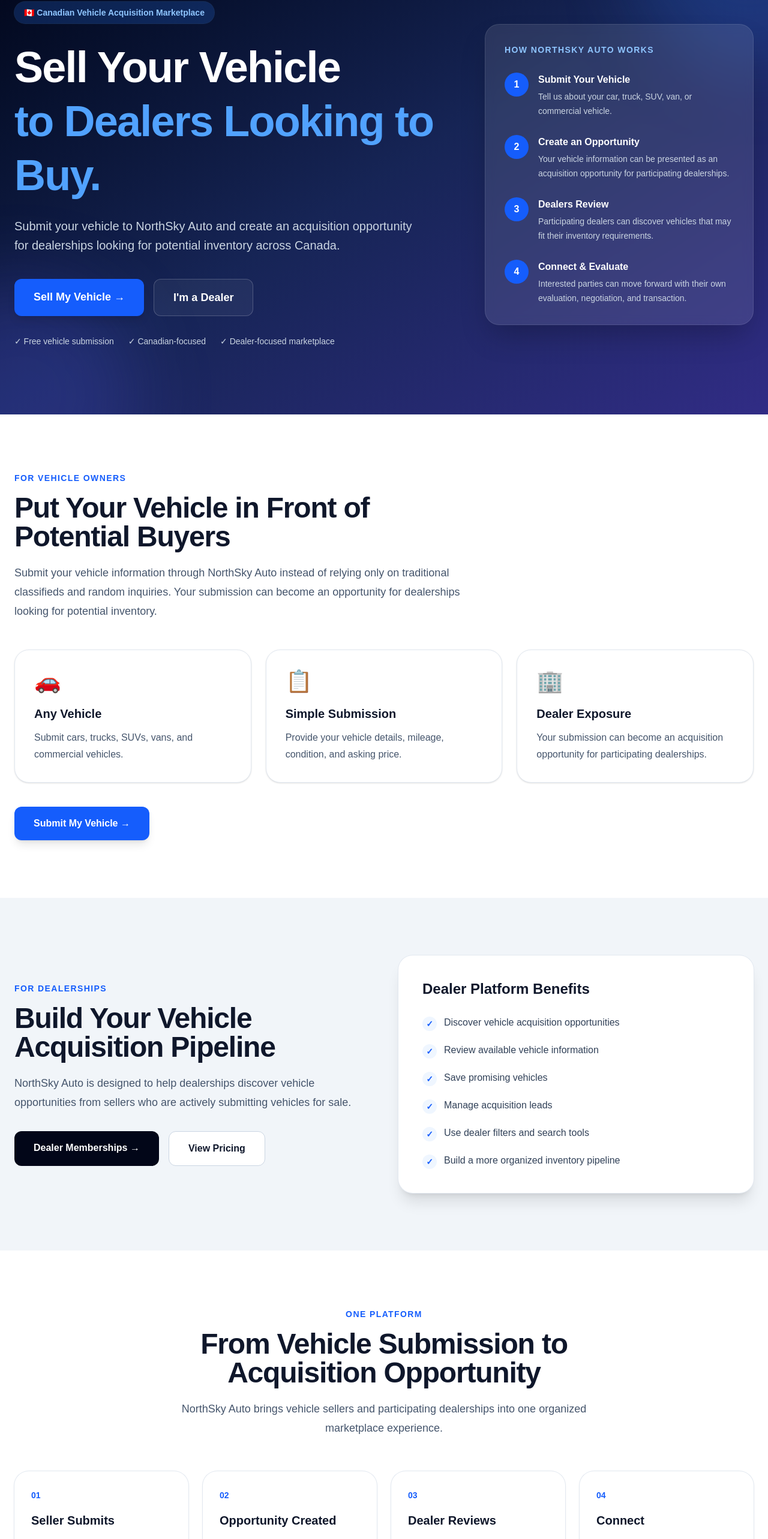
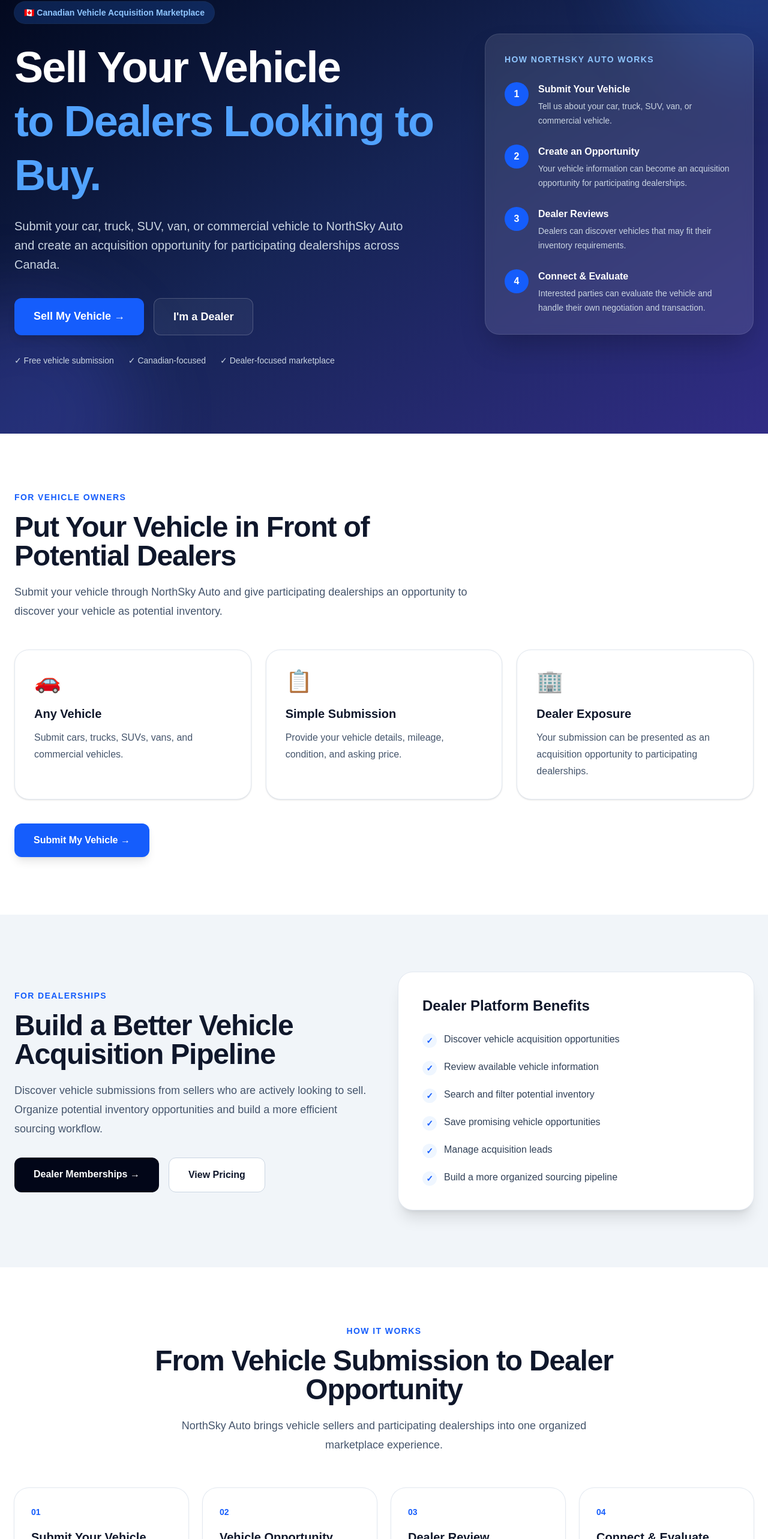
Before and after one commit to Goldylox752/NorthSky-Auto, a Next.js app: page / in a window 1280 px wide. Shown: the part 182-2748 px from the top of the page at 60% size. Built offline with nearby package versions, Linux system fonts and the light colour scheme.

Commit message:
Update page.jsx

```diff
--- a/app/page.jsx
+++ b/app/page.jsx
@@ -18,39 +18,39 @@
   {
     icon: "🏢",
     title: "Dealer Exposure",
-    text: "Your submission can become an acquisition opportunity for participating dealerships.",
+    text: "Your submission can be presented as an acquisition opportunity to participating dealerships.",
   },
 ];
 const dealerBenefits = [
   "Discover vehicle acquisition opportunities",
   "Review available vehicle information",
-  "Save promising vehicles",
+  "Search and filter potential inventory",
+  "Save promising vehicle opportunities",
   "Manage acquisition leads",
-  "Use dealer filters and search tools",
-  "Build a more organized inventory pipeline",
+  "Build a more organized sourcing pipeline",
 ];
 const marketplaceSteps = [
   {
     number: "01",
-    title: "Seller Submits",
+    title: "Submit Your Vehicle",
     description:
-      "A vehicle owner submits information about their vehicle through NorthSky Auto.",
+      "Tell NorthSky Auto about the vehicle you are looking to sell.",
   },
   {
     number: "02",
-    title: "Opportunity Created",
+    title: "Vehicle Opportunity",
     description:
-      "The submitted vehicle can become an acquisition opportunity for participating dealers.",
+      "Your submission can be organized as an acquisition opportunity for participating dealerships.",
   },
   {
     number: "03",
-    title: "Dealer Reviews",
+    title: "Dealer Review",
     description:
-      "Dealers can review vehicle opportunities and identify vehicles that may fit their needs.",
+      "Participating dealers can review vehicle information and identify opportunities that fit their inventory needs.",
   },
   {
     number: "04",
-    title: "Connect",
+    title: "Connect & Evaluate",
     description:
       "Interested parties can communicate, evaluate the vehicle, negotiate, and complete their own transaction.",
   },
@@ -59,19 +59,38 @@
   {
     name: "Starter",
     price: "$299",
-    description: "For independent dealers building their sourcing pipeline.",
+    description:
+      "For independent dealers building their vehicle sourcing pipeline.",
   },
   {
     name: "Professional",
     price: "$599",
-    description: "For growing dealerships needing more acquisition tools.",
+    description:
+      "For growing dealerships that need additional acquisition tools.",
+    popular: true,
   },
   {
     name: "Enterprise",
     price: "$999",
-    description: "For high-volume and multi-location dealerships.",
+    description:
+      "For high-volume and multi-location dealerships.",
   },
 ];
+function Step({ number, title, text }) {
+  return (
+    <div className="flex gap-4">
+      <div className="flex h-10 w-10 shrink-0 items-center justify-center rounded-full bg-blue-600 font-black text-white">
+        {number}
+      </div>
+      <div>
+        <h3 className="font-black text-white">{title}</h3>
+        <p className="mt-1 text-sm leading-6 text-slate-300">
+          {text}
+        </p>
+      </div>
+    </div>
+  );
+}
 export default function HomePage() {
   return (
     <main className="min-h-screen bg-white text-slate-900">
@@ -91,9 +110,9 @@
               </span>
             </h1>
             <p className="mt-6 max-w-2xl text-lg leading-8 text-slate-300 md:text-xl">
-              Submit your vehicle to NorthSky Auto and create an
-              acquisition opportunity for dealerships looking for
-              potential inventory across Canada.
+              Submit your car, truck, SUV, van, or commercial vehicle
+              to NorthSky Auto and create an acquisition opportunity
+              for participating dealerships across Canada.
             </p>
             <div className="mt-10 flex flex-wrap gap-4">
               <Link
@@ -130,17 +149,17 @@
                 <Step
                   number="2"
                   title="Create an Opportunity"
-                  text="Your vehicle information can be presented as an acquisition opportunity for participating dealerships."
+                  text="Your vehicle information can become an acquisition opportunity for participating dealerships."
                 />
                 <Step
                   number="3"
-                  title="Dealers Review"
-                  text="Participating dealers can discover vehicles that may fit their inventory requirements."
+                  title="Dealer Reviews"
+                  text="Dealers can discover vehicles that may fit their inventory requirements."
                 />
                 <Step
                   number="4"
                   title="Connect & Evaluate"
-                  text="Interested parties can move forward with their own evaluation, negotiation, and transaction."
+                  text="Interested parties can evaluate the vehicle and handle their own negotiation and transaction."
                 />
               </div>
             </div>
@@ -155,13 +174,12 @@
               For Vehicle Owners
             </p>
             <h2 className="mt-4 text-4xl font-black tracking-tight md:text-5xl">
-              Put Your Vehicle in Front of Potential Buyers
+              Put Your Vehicle in Front of Potential Dealers
             </h2>
             <p className="mt-5 text-lg leading-8 text-slate-600">
-              Submit your vehicle information through NorthSky Auto
-              instead of relying only on traditional classifieds and
-              random inquiries. Your submission can become an opportunity
-              for dealerships looking for potential inventory.
+              Submit your vehicle through NorthSky Auto and give
+              participating dealerships an opportunity to discover
+              your vehicle as potential inventory.
             </p>
           </div>
           <div className="mt-12 grid gap-6 md:grid-cols-3">
@@ -199,12 +217,12 @@
                 For Dealerships
               </p>
               <h2 className="mt-4 text-4xl font-black tracking-tight md:text-5xl">
-                Build Your Vehicle Acquisition Pipeline
+                Build a Better Vehicle Acquisition Pipeline
               </h2>
               <p className="mt-5 text-lg leading-8 text-slate-600">
-                NorthSky Auto is designed to help dealerships discover
-                vehicle opportunities from sellers who are actively
-                submitting vehicles for sale.
+                Discover vehicle submissions from sellers who are
+                actively looking to sell. Organize potential inventory
+                opportunities and build a more efficient sourcing workflow.
               </p>
               <div className="mt-8 flex flex-wrap gap-4">
                 <Link
@@ -249,10 +267,10 @@
         <div className="mx-auto max-w-7xl">
           <div className="mx-auto max-w-3xl text-center">
             <p className="text-sm font-black uppercase tracking-widest text-blue-600">
-              One Platform
+              How It Works
             </p>
             <h2 className="mt-4 text-4xl font-black tracking-tight md:text-5xl">
-              From Vehicle Submission to Acquisition Opportunity
+              From Vehicle Submission to Dealer Opportunity
             </h2>
             <p className="mt-5 text-lg leading-8 text-slate-600">
               NorthSky Auto brings vehicle sellers and participating
@@ -279,7 +297,7 @@
           </div>
         </div>
       </section>
-      {/* DEALER PRICING PREVIEW */}
+      {/* DEALER PRICING */}
       <section className="bg-slate-950 px-6 py-20 text-white md:py-24">
         <div className="mx-auto max-w-7xl">
           <div className="mx-auto max-w-3xl text-center">
@@ -287,24 +305,24 @@
               Dealer Membership
             </p>
             <h2 className="mt-4 text-4xl font-black md:text-5xl">
-              Choose the Plan That Fits Your Dealership
+              Choose Your Dealer Plan
             </h2>
             <p className="mt-5 text-lg leading-8 text-slate-400">
-              Start building a more organized vehicle sourcing pipeline
-              with a NorthSky Auto dealer membership.
+              Choose the membership level that fits your dealership's
+              vehicle sourcing needs.
             </p>
           </div>
           <div className="mt-12 grid gap-6 md:grid-cols-3">
-            {dealerPlans.map((plan, index) => (
+            {dealerPlans.map((plan) => (
               <div
                 key={plan.name}
-                className={`rounded-3xl p-7 ${
-                  index === 1
+                className={`relative rounded-3xl p-7 ${
+                  plan.popular
                     ? "bg-blue-600 ring-2 ring-blue-400"
                     : "bg-white/10 ring-1 ring-white/10"
                 }`}
               >
-                {index === 1 && (
+                {plan.popular && (
                   <span className="rounded-full bg-white/20 px-3 py-1 text-xs font-black">
                     MOST POPULAR
                   </span>
@@ -322,7 +340,7 @@
                 </div>
                 <p
                   className={`mt-4 text-sm leading-7 ${
-                    index === 1
+                    plan.popular
                       ? "text-blue-100"
                       : "text-slate-400"
                   }`}
@@ -352,12 +370,12 @@
                   Why NorthSky Auto?
                 </p>
                 <h2 className="mt-4 text-3xl font-black md:text-4xl">
-                  A Simpler Way to Connect Vehicle Supply With Dealer Demand
+                  Connecting Vehicle Supply With Dealer Demand
                 </h2>
                 <p className="mt-5 max-w-2xl leading-8 text-slate-600">
-                  NorthSky Auto is being built around a simple idea:
-                  make it easier for vehicle sellers to submit their
-                  vehicles and for dealerships to discover potential
+                  NorthSky Auto is designed to make it easier for
+                  vehicle sellers to submit their vehicles and for
+                  participating dealerships to discover potential
                   acquisition opportunities.
                 </p>
               </div>
@@ -398,8 +416,8 @@
             Ready to Get Started?
           </h2>
           <p className="mx-auto mt-5 max-w-2xl text-lg leading-8 text-blue-100">
-            Whether you're selling a vehicle or looking for inventory,
-            NorthSky Auto gives you a simple place to start.
+            Submit your vehicle or join NorthSky Auto as a dealership
+            and start building your vehicle acquisition pipeline.
           </p>
           <div className="mt-9 flex flex-wrap justify-center gap-4">
             <Link
@@ -422,13 +440,23 @@
         <div className="mx-auto max-w-7xl">
           <div className="grid gap-10 md:grid-cols-4">
             <div className="md:col-span-2">
-              <div className="text-2xl font-black">
+              <Link
+                href="/"
+                className="text-2xl font-black"
+              >
                 NorthSky Auto
-              </div>
+              </Link>
               <p className="mt-3 max-w-md text-sm leading-7 text-slate-400">
                 A Canadian-focused vehicle acquisition marketplace
                 connecting vehicle sellers with participating dealerships.
               </p>
+              <div className="mt-5 flex flex-wrap gap-4 text-sm text-slate-400">
+                <span>🇨🇦 Canada</span>
+                <span>•</span>
+                <span>Vehicle Acquisition</span>
+                <span>•</span>
+                <span>Dealer Marketplace</span>
+              </div>
             </div>
             <div>
               <h3 className="font-black">
@@ -481,28 +509,33 @@
               </div>
             </div>
           </div>
-          <div className="mt-10 border-t border-white/10 pt-6 text-center text-sm text-slate-500">
-            © 2026 NorthSky Auto. All rights reserved.
+          <div className="mt-10 flex flex-col gap-3 border-t border-white/10 pt-6 text-center text-sm text-slate-500 md:flex-row md:items-center md:justify-between md:text-left">
+            <p>
+              © 2026 NorthSky Auto. All rights reserved.
+            </p>
+            <div className="flex justify-center gap-5 md:justify-end">
+              <Link
+                href="/privacy"
+                className="transition hover:text-white"
+              >
+                Privacy
+              </Link>
+              <Link
+                href="/terms"
+                className="transition hover:text-white"
+              >
+                Terms
+              </Link>
+              <Link
+                href="/contact"
+                className="transition hover:text-white"
+              >
+                Contact
+              </Link>
+            </div>
           </div>
         </div>
       </footer>
     </main>
   );
 }
-function Step({ number, title, text }) {
-  return (
-    <div className="flex gap-4">
-      <div className="flex h-10 w-10 shrink-0 items-center justify-center rounded-full bg-blue-600 font-black">
-        {number}
-      </div>
-      <div>
-        <h3 className="font-black">
-          {title}
-        </h3>
-        <p className="mt-1 text-sm leading-6 text-slate-300">
-          {text}
-        </p>
-      </div>
-    </div>
-  );
-}
```
